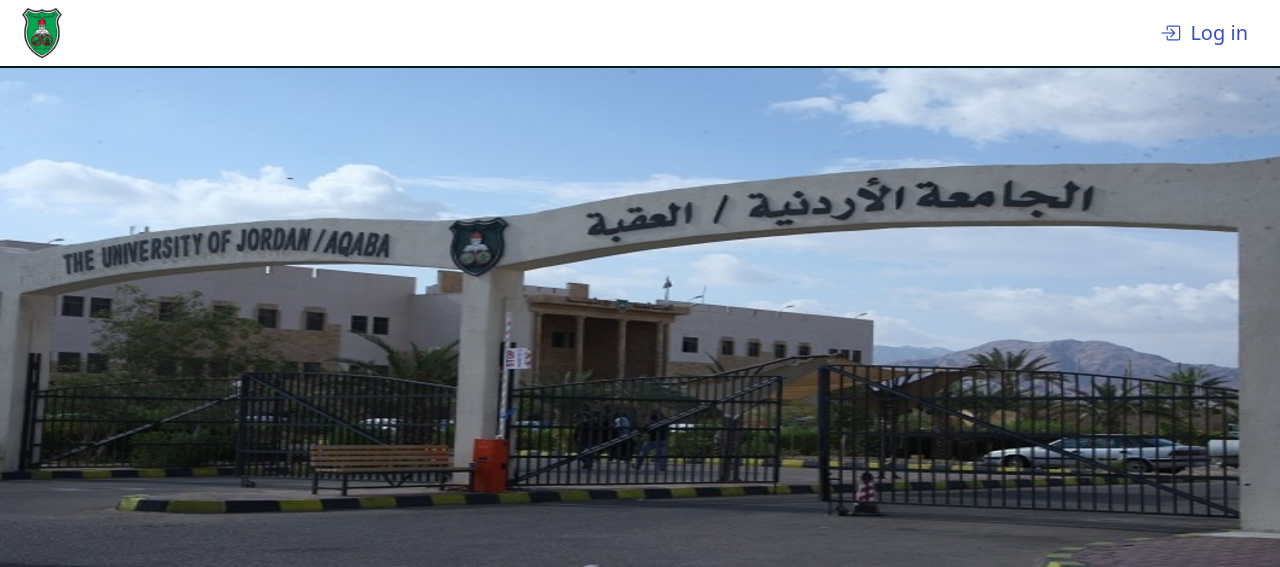
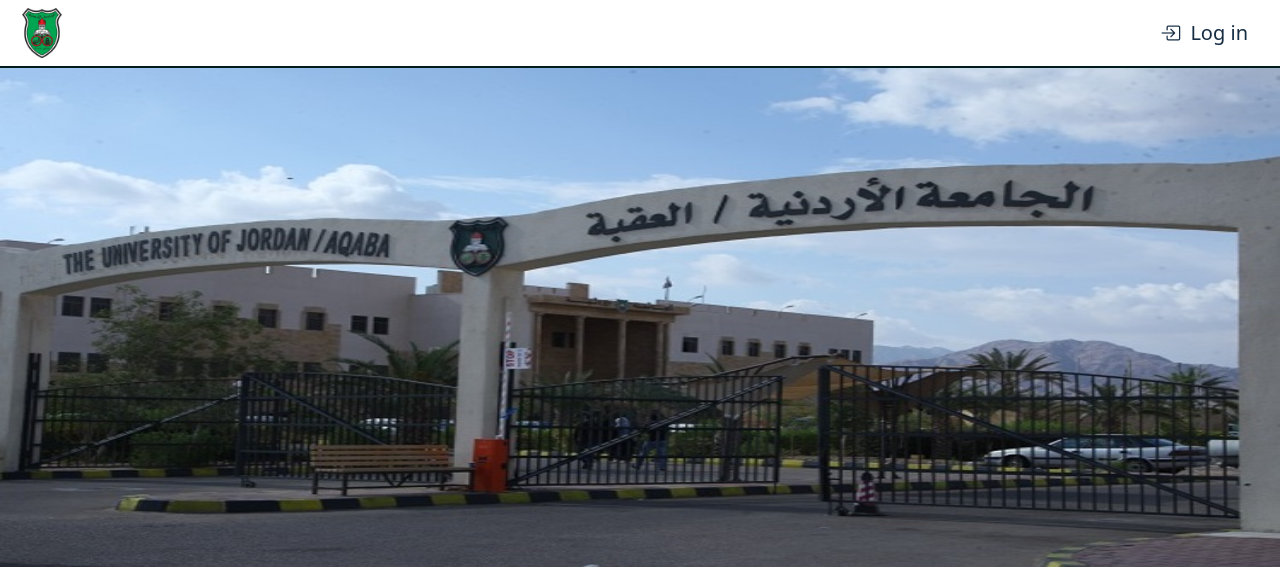
Before and after one commit to cybergpt05/Attendance_Project, a Flask app: page / in a window 1280 px wide. Shown: the top 567 px of the page. Run offline with Flask 3, Linux system fonts and the light colour scheme.

Commit message:
Update layout.css

```diff
--- a/AttendanceProject/static/layout.css
+++ b/AttendanceProject/static/layout.css
@@ -21,13 +21,14 @@
     margin-left: 10px !important;
 }
 .login{
-    color: #364fc7;
     text-decoration: none;
     font-size: 20px;
     margin-right: 20px;
+    color: #162d44;
+    transition: ease 0.5s;
 }
 .login:hover{
-    text-decoration: underline;
+    letter-spacing: 1px;
 }
 #section {
     position: relative;
```
